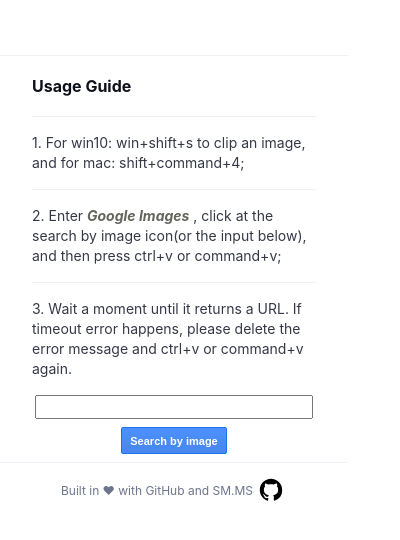
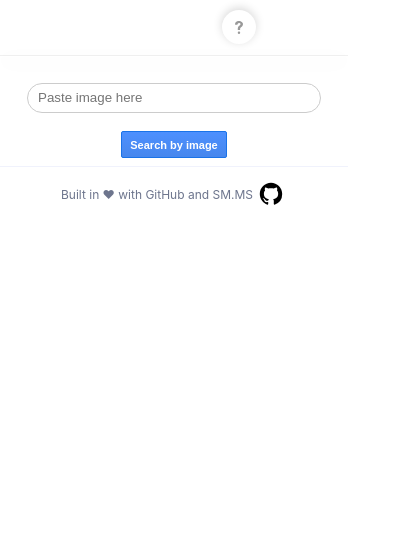
Before and after one commit to BoostPic/BoostPic, a browser extension: page BoostPic_Chrome/popup.html in a window 400 px wide. Drawn offline with Linux system fonts and the light colour scheme.

Commit message:
:tada: feat: refine popup, and polish the buttons

```diff
--- a/BoostPic_Chrome/css/popup.css
+++ b/BoostPic_Chrome/css/popup.css
@@ -115,10 +115,78 @@
   vertical-align: bottom;
   width: 13px;
 }
+
+.help-center-question-guide-container {
+  -webkit-tap-highlight-color: rgba(255, 255, 255, 0);
+  align-self: flex-end;
+  width: 34px;
+  position: relative;
+  bottom: 10px;
+  display: inline-block;
+}
+
+.help-center-question-guide-dropdown {
+  position: relative;
+}
+
+.dui-m-badge {
+  display: block;
+  margin-bottom: 16px;
+  box-sizing: border-box;
+  margin: 0;
+  padding: 0;
+  position: relative;
+  font-family: PingFang SC, Microsoft YaHei, sans-serif;
+  -webkit-font-smoothing: antialiased;
+}
+
+.help-center-question-guide-btn {
+  position: relative;
+  width: 34px;
+  height: 34px;
+  -webkit-box-shadow: 0 -2px 10px rgba(0, 0, 0, 0.16);
+  box-shadow: 0 -2px 10px rgba(0, 0, 0, 0.16);
+  border-radius: 50%;
+  cursor: pointer;
+  background-color: #fff;
+  -webkit-tap-highlight-color: rgba(255, 255, 255, 0);
+}
+
+.help-center-question-guide-btn:active {
+  -webkit-box-shadow: 0 2px 8px rgba(0, 0, 0, 0.16);
+  box-shadow: 0 2px 8px rgba(0, 0, 0, 0.16);
+}
+
+.help-svg {
+  height: inherit;
+  background: url(../images/help-bd2f9e.svg) no-repeat center;
+  outline: none;
+}
+
+.help-center-question-guide-btn-cover {
+  height: inherit;
+  position: absolute;
+  width: 34px;
+  top: 0;
+  border-radius: 50%;
+  cursor: pointer;
+}
+
+.help-center-question-guide-btn-cover:hover {
+  background: rgba(222, 225, 230, 0.34);
+}
+
 ._2BkNA {
-  max-height: 485px;
-  overflow-y: auto;
-  overflow-x: hidden;
+  overflow: hidden;
+  height: 1px;
+  box-shadow: 0 4px 20px rgba(0, 0, 0, 0.16);
+  transition: height 2s ease, box-shadow 2s linear;
+}
+._FG352 {
+  background-color: #fff;
+  box-shadow: 0 0px 0px rgba(0, 0, 0, 0.16);
+  height: 303px;
+  overflow: hidden;
 }
 ._2LPPC {
   max-width: 284px;
@@ -167,6 +235,9 @@
   align-items: center;
   margin: auto;
 }
+._11JXH {
+  padding-bottom: 0;
+}
 ._3jXk9 {
   display: -ms-flexbox;
   display: flex;
@@ -179,15 +250,34 @@
 ._1Sp_7 ._3jXk9 {
   color: #9fa6bf;
 }
+.fWfAye {
+  padding-top: 16px;
+}
 .P9ipme {
   display: flex;
   flex-direction: column;
   align-items: center;
 }
+.P9ipme .SWjzY,
 .P9ipme .TIjxY {
-  width: 80%;
-  height: 24px;
-  line-height: 24px;
+  position: relative;
+  padding: 10px;
+}
+.P9ipme .SWjzY {
+  width: 314px;
+  margin: auto;
+}
+.P9ipme .TIjxY {
+  width: 100%;
+  height: 30px;
+  line-height: 30px;
+  border: 1px solid #ccc;
+  outline: 0;
+  border-radius: 15px;
+}
+.P9ipme .TIjxY:focus {
+  box-shadow: 0 0 15px 5px rgba(13, 110, 253, 0.2);
+  border: 2px solid #98c1fe;
 }
 .P9ipme .asfTh {
   -webkit-border-radius: 2px;
--- a/BoostPic_Chrome/js/main.js
+++ b/BoostPic_Chrome/js/main.js
@@ -461,4 +461,9 @@ if (GoogleImagesDomElements.searchbyimagebtn.getAttribute("place") === "popup")
             triggerImageSearch();
         }
     });
+    const helperBtn = document.querySelector(".help-center-question-guide-container");
+    helperBtn.addEventListener("click", () => {
+        const helperText = document.querySelector("._2BkNA");
+        helperText.classList.toggle("_FG352");
+    });
 }
--- a/BoostPic_Chrome/popup.html
+++ b/BoostPic_Chrome/popup.html
@@ -1,4 +1,5 @@
 <!-- popup.html -->
+<!DOCTYPE html>
 <html>
   <head>
     <meta charset="UTF-8" />
@@ -13,6 +14,22 @@
             <div class="_1nt1u vg34_">
               <div class="Y7Uju _3nuMC"></div>
               <!-- <div id="JENSkd" class="RoTfUc" alt="Search help"></div> -->
+              <div class="help-center-question-guide-container">
+                <div class="help-center-question-guide-dropdown">
+                  <div placement="leftBottom">
+                    <div>
+                      <span class="dui-m-badge">
+                        <div class="help-center-question-guide-btn">
+                          <div class="help-svg"></div>
+                          <div
+                            class="help-center-question-guide-btn-cover"
+                          ></div>
+                        </div>
+                      </span>
+                    </div>
+                  </div>
+                </div>
+              </div>
             </div>
             <div class="_2BkNA">
               <div class="_2LPPC">
@@ -46,7 +63,7 @@
                   </label>
                 </div>
                 <div class="_2LaDH"></div>
-                <div class="_29_cp _3JLH2">
+                <div class="_29_cp _3JLH2 _11JXH">
                   <label class="_3jXk9"
                     ><div>
                       3. Wait a moment until it returns a URL. If timeout error
@@ -60,7 +77,13 @@
             <div class="mp5Tqb" place="popup"></div>
             <div class="fWfAye">
               <div class="P9ipme" jsname="zMVKPd">
-                <input type="text" class="TIjxY" />
+                <div class="SWjzY">
+                  <input
+                    type="text"
+                    class="TIjxY"
+                    placeholder="Paste image here"
+                  />
+                </div>
                 <input type="button" class="asfTh" value="Search by image" />
               </div>
               <div class="P9ipme" jsname="EBSqGc" style="display: none"></div>
```
Also changed, not shown: BoostPic_Chrome/ts/main.ts (+10 -0 lines), BoostPic_Chrome/images/help-bd2f9e.svg (added).
